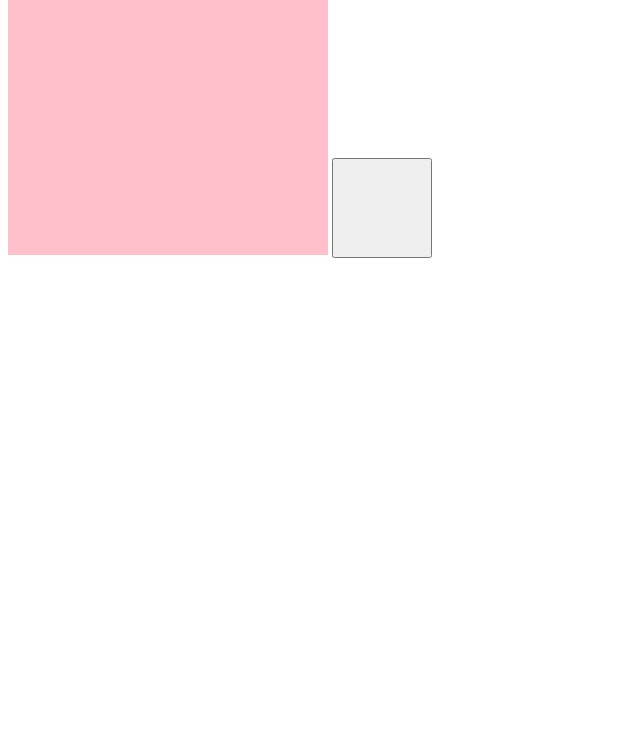
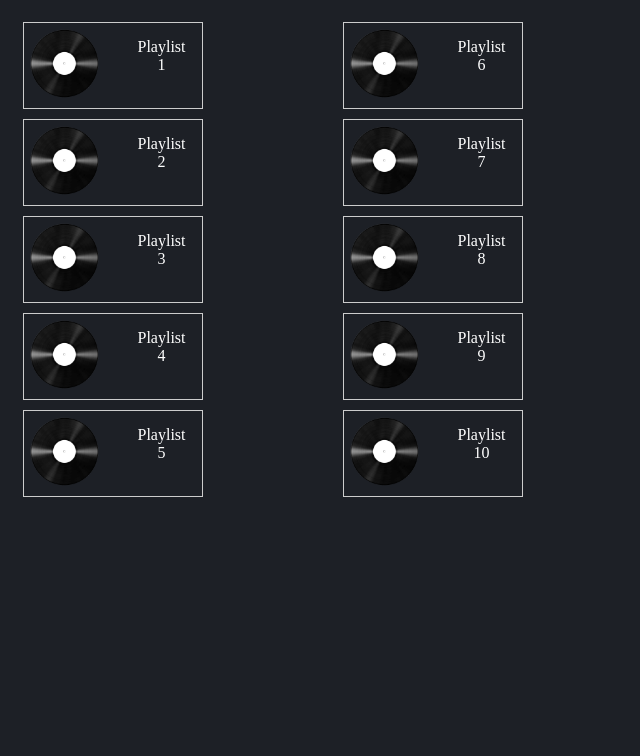
Before and after one commit to MehekB/IrvineHacks2024, a website: page upload.html in a window 1280 px wide. Shown: the part 73-829 px from the top of the page, without its empty margins (0-640 px from the left). Before the commit the page ends 800 px from the top, so only its background shows below. Drawn offline with Linux system fonts and the light colour scheme; no server answers.

Commit message:
added playlist covers and styling

```diff
--- a/playlists.css
+++ b/playlists.css
@@ -4,10 +4,6 @@ body {
     width: 100%;
     color: #fff;
     position: relative;
-}
-
-h1{
-  text-align: center;
 }
 
 div.gallery {
--- a/upload.html
+++ b/upload.html
@@ -1,9 +1,101 @@
 <!DOCTYPE html>
-    <body>
-        <canvas id = "My Canvas"
-                style = "background:pink"
-                width="320" height="320"></canvas>
-        <button class="button" onclick="wow()" style="width: 100px; height: 100px"></button>
-        <script src = "upload.js"></script>
-    </body>
+<html>
+<head>
+
+    <meta charset="UTF-8">
+    <meta name="viewport" content="width=device-width, initial-scale=1.0">
+    <title>Playlist Page</title>
+    <link rel="stylesheet" href="playlists.css">
+</head>
+<body>
+    <h1>Pick One of your Top Ten Playlists:</h1>
+
+    <div class="row">
+      <div class="column">
+
+        <div class="gallery">
+          <a target="_blank" href="images/disk.png">
+            <img src="images/disk.png" alt="Vinyl Disk" width="600" height="400" id="image1">
+          </a>
+          <div class="desc">Playlist 1</div>
+        </div>
+
+        <div class="gallery">
+          <a target="_blank" href="img_forest.jpg">
+            <img src="images/disk.png" alt="Forest" width="600" height="400" id="image2">
+          </a>
+          <div class="desc">Playlist 2</div>
+        </div>
+
+        <div class="gallery">
+          <a target="_blank" href="img_lights.jpg">
+            <img src="images/disk.png" alt="Northern Lights" width="600" height="400" id="image3">
+          </a>
+          <div class="desc">Playlist 3</div>
+        </div>
+
+        <div class="gallery">
+          <a target="_blank" href="img_mountains.jpg">
+            <img src="images/disk.png" alt="Mountains" width="600" height="400" id="image4">
+          </a>
+          <div class="desc">Playlist 4</div>
+        </div>
+
+        <div class="gallery">
+          <a target="_blank" href="img_lights.jpg">
+            <img src="images/disk.png" alt="Northern Lights" width="600" height="400" id="image5">
+          </a>
+          <div class="desc">Playlist 5</div>
+        </div>
+
+        </div>
+
+        <div class="column">
+
+        <div class="gallery">
+          <a target="_blank" href="img_lights.jpg">
+            <img src="images/disk.png" alt="Northern Lights" width="600" height="400" id="image6">
+          </a>
+          <div class="desc">Playlist 6</div>
+        </div>
+
+        <div class="gallery">
+          <a target="_blank" href="img_lights.jpg">
+            <img src="images/disk.png" alt="Northern Lights" width="600" height="400" id="image7">
+          </a>
+          <div class="desc">Playlist 7</div>
+        </div>
+
+        <div class="gallery">
+          <a target="_blank" href="img_lights.jpg">
+            <img src="images/disk.png" alt="Northern Lights" width="600" height="400" id="image8">
+          </a>
+          <div class="desc">Playlist 8</div>
+        </div>
+
+        <div class="gallery">
+          <a target="_blank" href="img_lights.jpg">
+            <img src="images/disk.png" alt="Northern Lights" width="600" height="400" id="image9">
+          </a>
+          <div class="desc">Playlist 9</div>
+        </div>
+
+        <div class="gallery">
+          <a target="_blank" href="img_lights.jpg">
+            <img src="images/disk.png" alt="Northern Lights" width="600" height="400" id="image10">
+          </a>
+          <div class="desc">Playlist 10</div>
+        </div>
+      </div>
+
+    <script src="upload.js"></script>
+    <script>
+    // Call your function after the DOM has loaded
+    window.onload = function() {
+        getPlaylists();
+    };
+    </script>
+
+</body>
+
 </html>
--- a/upload.js
+++ b/upload.js
@@ -2,15 +2,7 @@ const queryString = window.location.search;
 const urlParams = new URLSearchParams(queryString)
 const access_token = urlParams.get('access_token')
 
-function wow(){
-    const canvas = document.getElementById("My Canvas");
-    //convert canvas to dataurl
-    const dataURL = canvas.toDataURL();
-    console.log(dataURL);
-}
-
 async function getPlaylists(){
-    console.log('getting api')
     let at = localStorage.getItem('access_token');
     const response = await fetch('https://api.spotify.com/v1/me/playlists', {
     method: 'GET',
@@ -19,11 +11,9 @@ async function getPlaylists(){
         'Content-Type': 'application/json'
         },
     })
-    console.log('getting api 2')
     const res = (await response.json())
-    console.log(res)
     topTenPlaylists(res)
-  }
+}
 
 class Playlist{
     constructor(name, id, photoID){
@@ -32,15 +22,20 @@ class Playlist{
         this.photoID = photoID
     }
 }
+
+/*
 function topTenPlaylists(json_file){
     let playlists = new Set()
     const items = json_file.items
     let x = 0
     let i = 0
-    while(x<10){
+    while(x < 10){
         playlist = items[i]
-        if (playlist.images.length <=1){
-            playlists.add(new Playlist(playlist.name, playlist.id))
+        if (playlist.images.length <= 1){
+            playlists.add(new Playlist(playlist.name, playlist.id, playlist.images[0].url))
+            console.log("image"+x)
+            alert(console.log(playlist.images[0].url))
+            document.getElementById("image"+(x+1)).src=playlist.images[0].url
             x++
         }
         i++
@@ -48,3 +43,46 @@ function topTenPlaylists(json_file){
     console.log(playlists)
     return playlists
 }
+
+/*
+function topTenPlaylists(json_file) {
+    playlist = json_file.items[0]
+
+    let playlists = new Set()
+  //  const items = json_file.items[0]
+   // playlists.add(new Playlist(playlists.name, playlists.id, playlists.images[0].url))
+    console.log("image1")
+    document.getElementById("image1").src = playlist.url
+}
+*/
+
+function topTenPlaylists(json_file) {
+    let playlists = new Set();
+    const items = json_file.items;
+    let x = 0;
+    let i = 0;
+
+    while (x < 10 && i < items.length) {
+        let playlist = items[i];
+
+        if (playlist.images.length <= 1) {
+            playlists.add(new Playlist(playlist.name, playlist.id, playlist.images[0].url));
+
+            // Update the image source using the playlist URL
+            let imageElement = document.getElementById("image" + (x + 1));
+            if (imageElement) {
+                imageElement.src = playlist.images[0].url;
+            }
+
+            console.log("image" + x);
+            console.log(playlist.images[0].url);
+
+            x++;
+        }
+
+        i++;
+    }
+
+    console.log(playlists);
+    return playlists;
+}
```
Also changed, not shown: playlists.html (+5 -3 lines).
